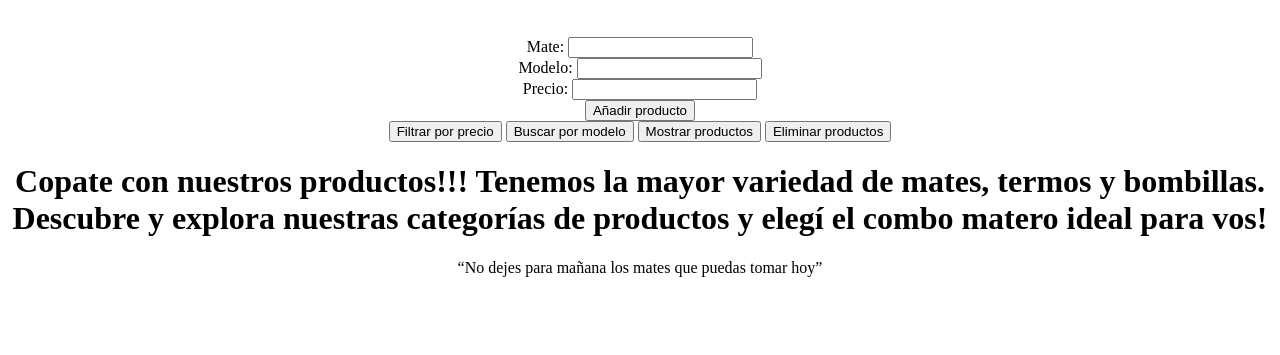
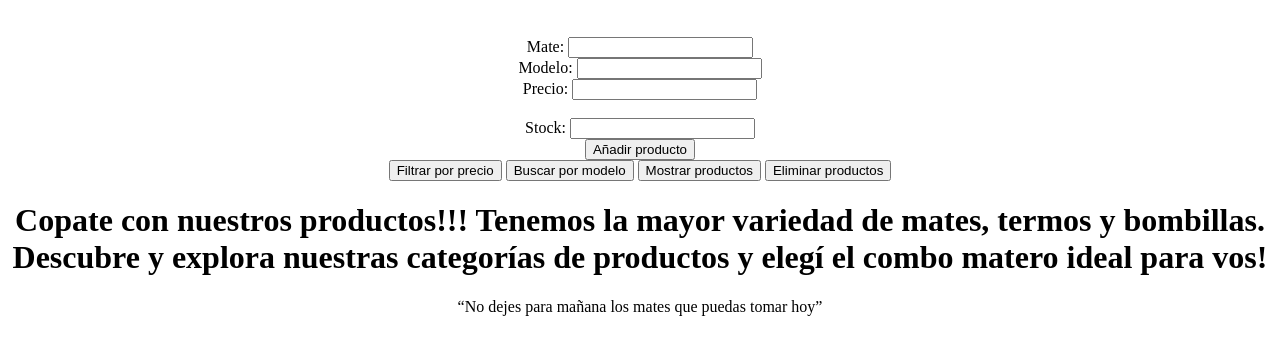
Before and after one commit to JulianBati92/JavascriptBatistutti, a plain HTML site: page index.html in a window 1280 px wide. Shown: the part 61-416 px from the top of the page. Drawn offline with Linux system fonts and the light colour scheme.

Commit message:
Se agrega stock
Se agrega stock

```diff
--- a/index.html
+++ b/index.html
@@ -24,6 +24,10 @@
         <label for="precio">Precio:</label>
         <input type="number" id="precio" name="precio">
         <br>
+        <br>
+        <label for="stock">Stock:</label>
+        <input type="number" id="stock" name="stock">
+        <br>
         <input type="submit" value="Añadir producto" id="crearProductoBoton">
       </form>
       <button id="filtrarPrecio">Filtrar por precio</button>
```
